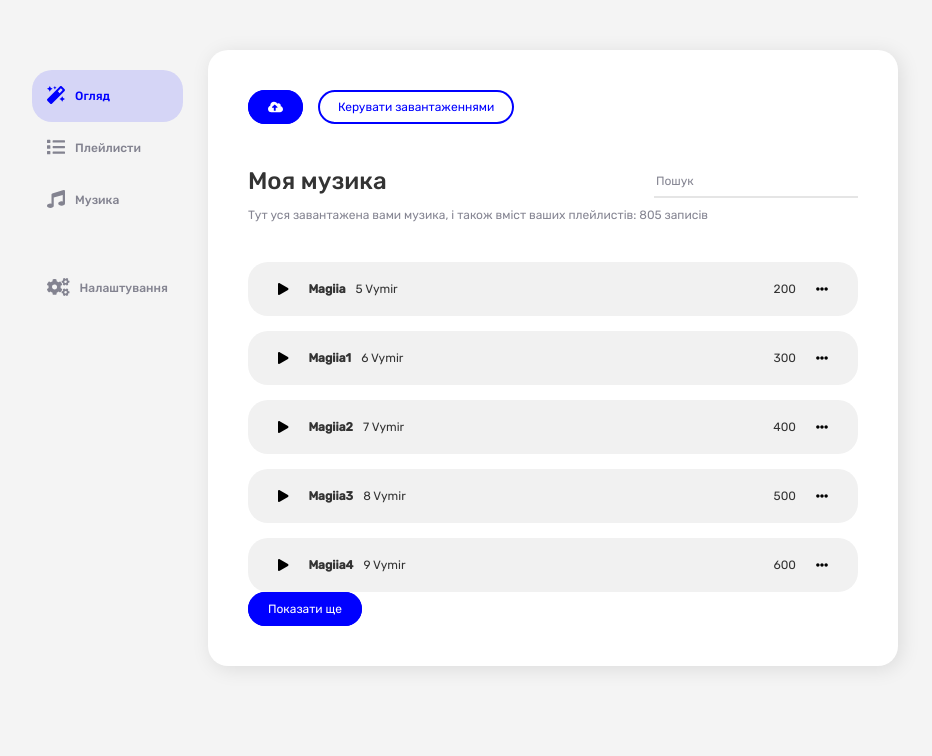
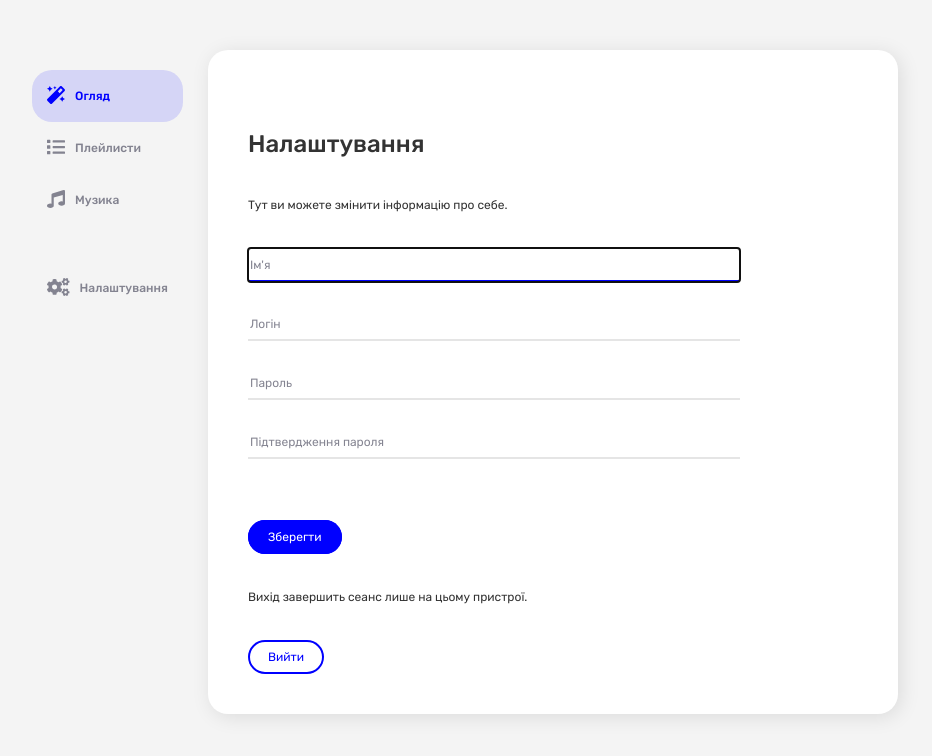
Before and after one commit to lynnporu/web_lab, an Angular app in the folder ng-app/: page / in a window 1280 px wide. Shown: the top 756 px of the page, without its empty margins (175-1107 px from the left). Built offline with nearby package versions, Linux system fonts and the light colour scheme.

Commit message:
Add settings page

```diff
--- a/ng-app/src/app/app.component.html
+++ b/ng-app/src/app/app.component.html
@@ -21,6 +21,6 @@
 	</aside>
 	<div class="content-wrapper">
 		<app-player></app-player>
-		<app-tracks-page></app-tracks-page>
+		<app-settings-page></app-settings-page>
 	</div>
 </div>
--- a/ng-app/src/app/app.module.ts
+++ b/ng-app/src/app/app.module.ts
@@ -11,6 +11,7 @@ import { FontAwesomeModule } from '@fortawesome/angular-fontawesome';
 import { MainPageComponent } from './main-page/main-page.component';
 import { PlaylistsPageComponent } from './playlists-page/playlists-page.component';
 import { TracksPageComponent } from './tracks-page/tracks-page.component';
+import { SettingsPageComponent } from './settings-page/settings-page.component';
 
 @NgModule({
   declarations: [
@@ -21,7 +22,8 @@ import { TracksPageComponent } from './tracks-page/tracks-page.component';
     PlayerComponent,
     MainPageComponent,
     PlaylistsPageComponent,
-    TracksPageComponent
+    TracksPageComponent,
+    SettingsPageComponent
   ],
   imports: [
     BrowserModule,
--- /dev/null
+++ b/ng-app/src/app/settings-page/settings-page.component.html
@@ -0,0 +1,11 @@
+<div class="content box appear" id="settings">
+	<h1>Налаштування</h1>
+	<p>Тут ви можете змінити інформацію про себе.</p>
+	<input type="text" placeholder="Ім'я" class="long-in-column" tabindex="1" autofocus><br>
+	<input type="text" placeholder="Логін" class="long-in-column" tabindex="1"><br>
+	<input type="password" placeholder="Пароль" class="long-in-column" tabindex="2"><br>
+	<input type="password" placeholder="Підтвердження пароля" class="long-in-column" tabindex="3"><br>
+	<button class="top-spacing">Зберегти</button>
+	<p>Вихід завершить сеанс лише на цьому пристрої.</p>
+	<button class="bordered">Вийти</button>
+</div>
--- /dev/null
+++ b/ng-app/src/app/settings-page/settings-page.component.scss
@@ -0,0 +1,5 @@
+@import "variables";
+@import "box";
+@import "controls";
+@import "containers";
+@import "fonts";
--- /dev/null
+++ b/ng-app/src/app/settings-page/settings-page.component.ts
@@ -0,0 +1,15 @@
+import { Component, OnInit } from '@angular/core';
+
+@Component({
+  selector: 'app-settings-page',
+  templateUrl: './settings-page.component.html',
+  styleUrls: ['./settings-page.component.scss']
+})
+export class SettingsPageComponent implements OnInit {
+
+  constructor() { }
+
+  ngOnInit(): void {
+  }
+
+}
```
Also changed, not shown: 1 other file (tests, documents, lock files or other folders).
